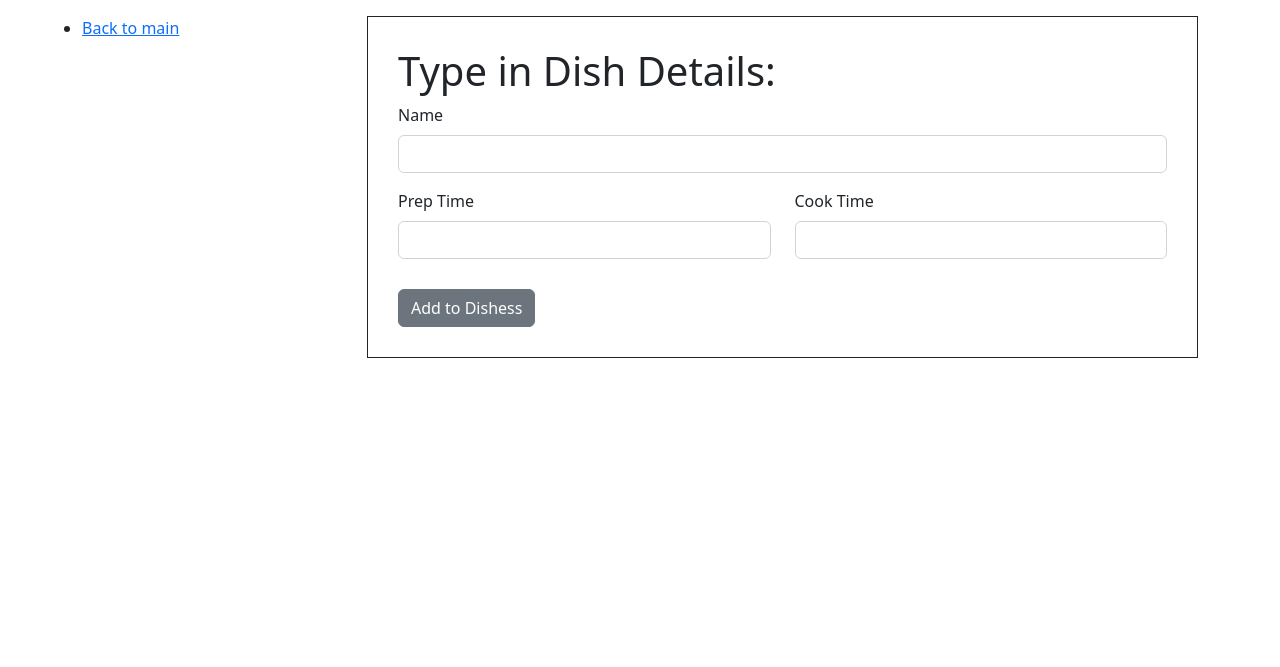
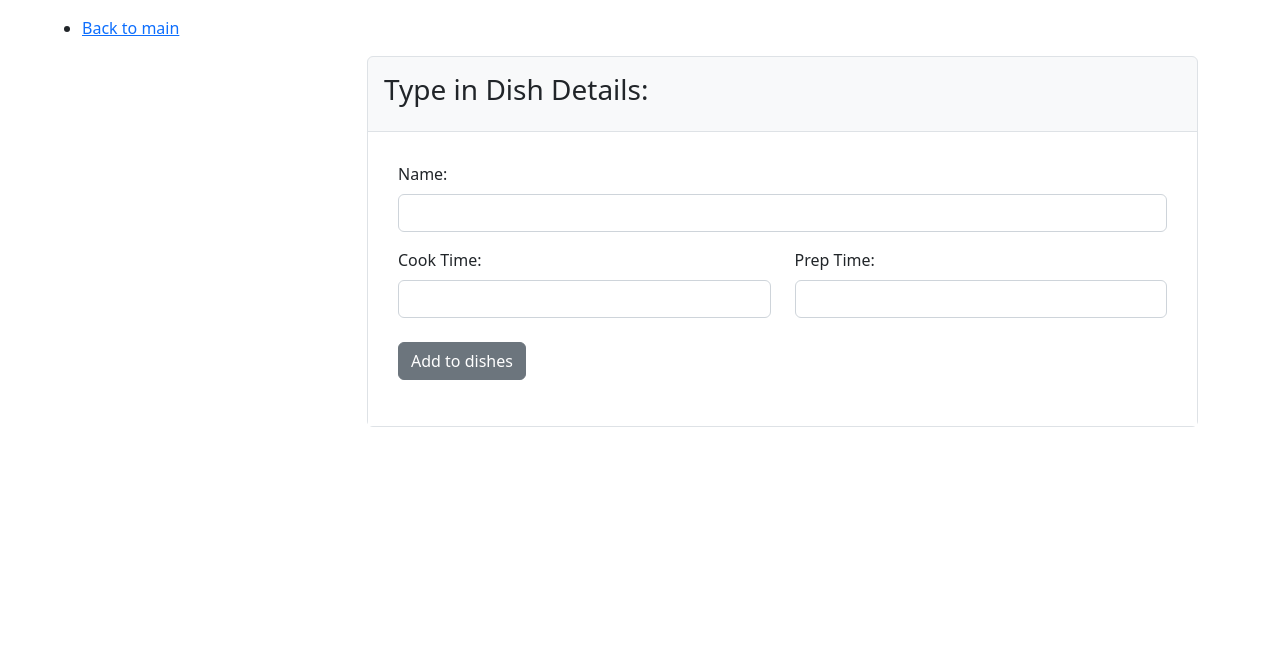
Before and after one commit to gabi-abn/MSYS, a Django app: template tapasapp/templates/tapasapp/add_menu.html in a window 1280 px wide. Shown: the part 56-723 px from the top of the page. Run offline with Django 3.2, Linux system fonts and the light colour scheme; the template is opened without the code that fills it, so the values that code supplies are empty; some libraries are stand-ins or nearby versions.

Commit message:
Update add_menu.html

```diff
--- a/tapasapp/templates/tapasapp/add_menu.html
+++ b/tapasapp/templates/tapasapp/add_menu.html
@@ -6,29 +6,34 @@
 {% endblock %}
 
 {% block content %}
-<div class = "border border-dark">
-    <div style="margin-top: 30px; margin-left: 30px; margin-right: 30px; margin-bottom: 30px;">
-    <h1> Type in Dish Details: </h1>
-    <form>
-        <div class = "mb-3">
-            <label for = "dish_name" class = "form-label"> Name </label>
-            <input type = "text" class = "form-control" id = "dish_name" name = "dish_name" style="margin-right: 10px";>
-        </div>
+<div class="border rounded bg-light" style="max-width:900px; margin:auto; margin-top:40px;">
 
-        <div class = "row">
-            <div class = "col">
-                <label for = "prep_time" class = "form-label"> Prep Time </label>
-                <input type = "text" class = "form-control" id = "prep_time" name = "prep_time">
+    <div class="border-bottom p-3">
+        <h3>Type in Dish Details:</h3>
+    </div>
+
+    <div class="bg-white" style="padding:30px;">
+        <form>
+            <div class="mb-3">
+                <label for="dish_name" class="form-label">Name:</label>
+                <input type="text" class="form-control" id="dish_name" name="dish_name">
             </div>
-            <div class = "col">
-                <label for = "cook_time" class = "form-label"> Cook Time </label>
-                <input type = "text" class = "form-control" id = "cook_time" name = "cook_time">
+
+            <div class="row">
+                <div class="col">
+                    <label for="cook_time" class="form-label">Cook Time:</label>
+                    <input type="text" class="form-control" id="cook_time" name="cook_time">
+                </div>
+
+                <div class="col">
+                    <label for="prep_time" class="form-label">Prep Time:</label>
+                    <input type="text" class="form-control" id="prep_time" name="prep_time">
+                </div>
             </div>
-        </div>
-        <div>
-            <button class="btn btn-secondary t-3" style="margin-top: 30px;">Add to Dishess</button>
-        </div>
-    </form>
+
+            <button class="btn btn-secondary mt-4">Add to dishes</button>
+        </form>
     </div>
+
 </div>
 {% endblock %}
```
